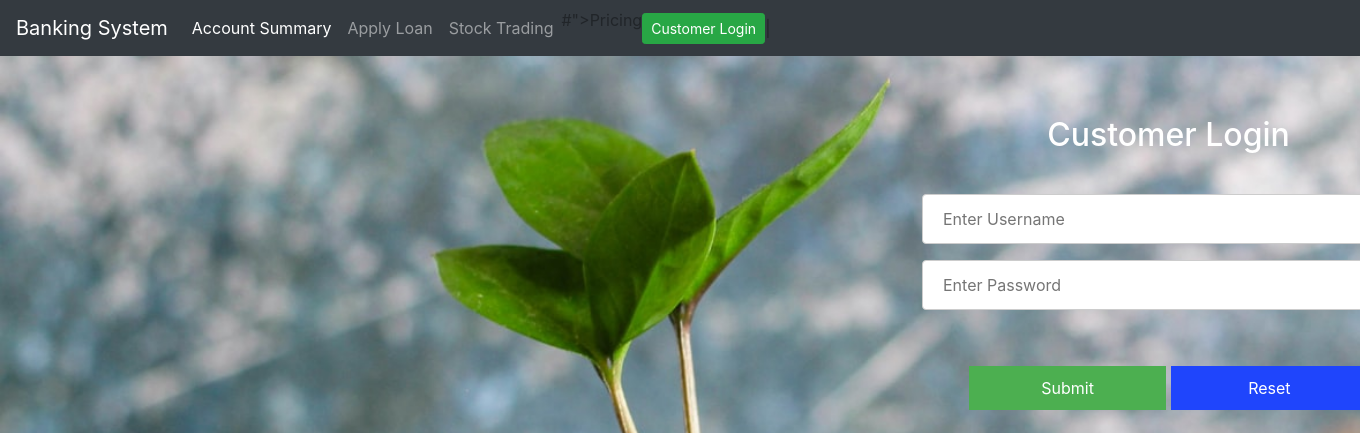
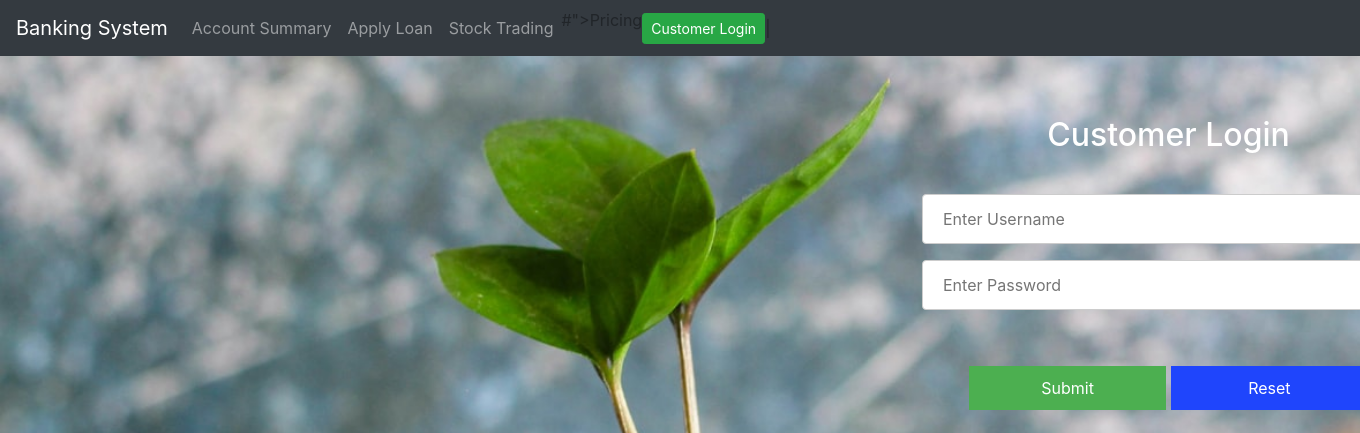
Before and after one commit to MaduMitha-Ravi/Django-Banking-App, a Django app: page /Customer/customer_login/ in a window 1360 px wide; the page is wider, and only the part inside the window is pictured. Shown: the top 433 px of that part. Run offline with Django 3.2, Linux system fonts and the light colour scheme; some libraries are stand-ins or nearby versions.

Commit message:
Update headertab.html

```diff
--- a/templates/Customer/headertab.html
+++ b/templates/Customer/headertab.html
@@ -5,7 +5,7 @@
   </button>
   <div class="collapse navbar-collapse" id="navbarNavAltMarkup">
     <div class="navbar-nav">
-      <a class="nav-item nav-link active" href="{% url 'Customer:customermainpage' %}">Account Summary</a>
+      <a class="nav-item nav-link" href="{% url 'Customer:customermainpage' %}">Account Summary</a>
       <a class="nav-item nav-link" href="{% url 'Customer:applyloan' %}">Apply Loan</a>
       <a class="nav-item nav-link" href="{% url 'Customer:stocktrading' %}">Stock Trading</a>#">Pricing</a>
     </div>
```
